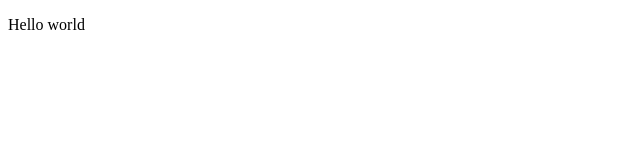
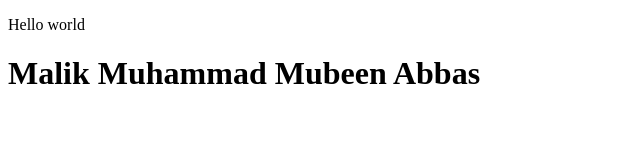
Before and after one commit to mubeenbhullar/localRepo, a plain HTML site: page index.html in a window 1280 px wide. Shown: the whole page, without its empty margins (0-640 px from the left). Drawn offline with Linux system fonts and the light colour scheme.

Commit message:
Readme.md

```diff
--- a/index.html
+++ b/index.html
@@ -7,5 +7,6 @@
 </head>
 <body>
     <p>Hello world</p>
+    <h1>Malik Muhammad Mubeen Abbas</h1>
 </body>
 </html>
```
Also changed, not shown: 1 other file.
